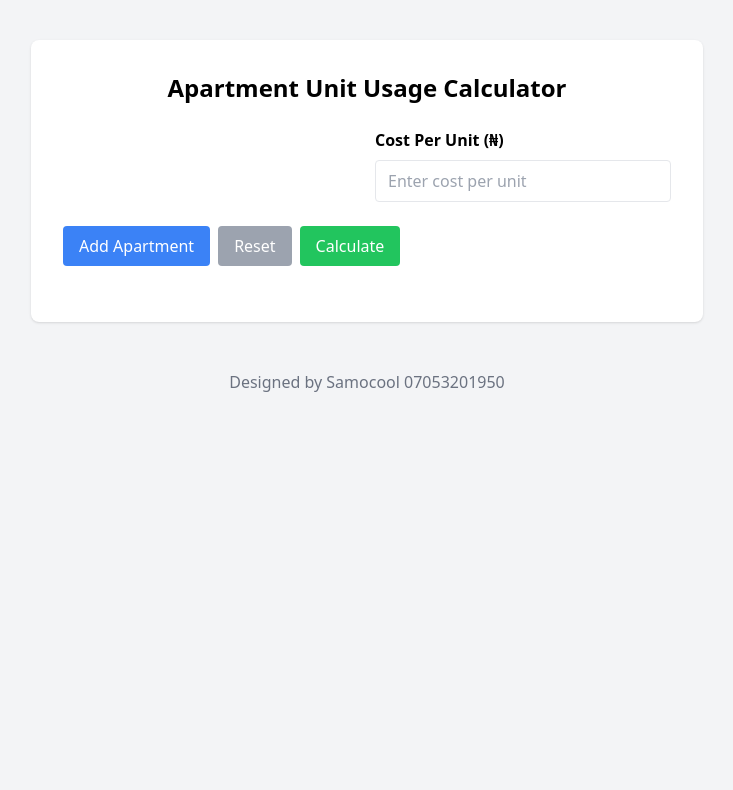
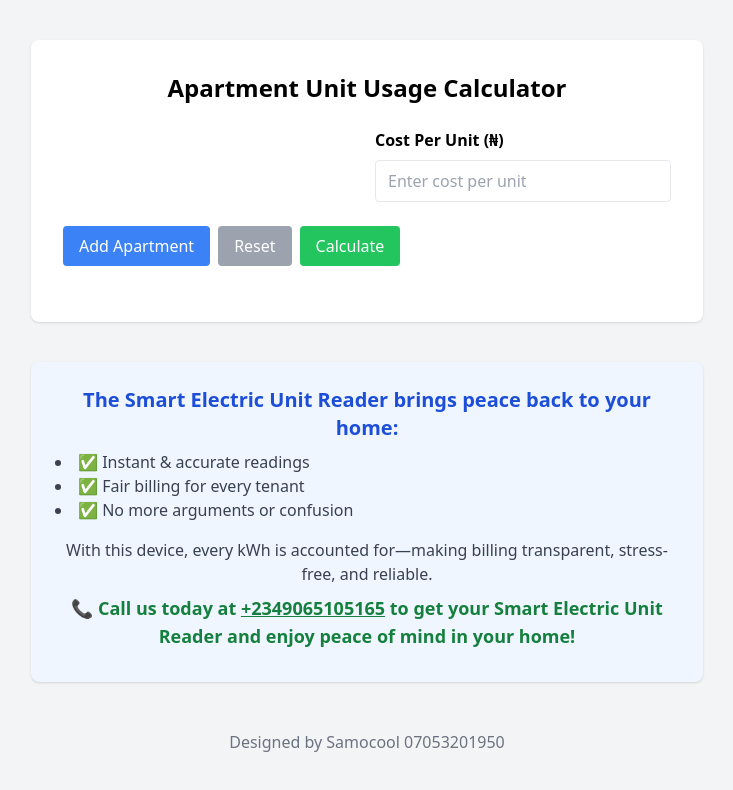
Before and after one commit to Samocool/Unit-calculator, a plain HTML site: page index.html in a window 1280 px wide. Shown: the whole page, without its empty margins (273-1006 px from the left). Drawn offline with nearby package versions, Linux system fonts and the light colour scheme.

Commit message:
Update index.html

```diff
--- a/index.html
+++ b/index.html
@@ -28,6 +28,16 @@
         <div id="results"></div>
     </div>
     <script src="script.js"></script>
+    <div class="max-w-2xl mx-auto mt-10 mb-4 p-6 bg-blue-50 rounded-lg shadow text-center">
+        <h2 class="text-xl font-bold mb-2 text-blue-700">The Smart Electric Unit Reader brings peace back to your home:</h2>
+        <ul class="mb-4 text-left list-disc list-inside text-gray-700">
+            <li>✅ Instant & accurate readings</li>
+            <li>✅ Fair billing for every tenant</li>
+            <li>✅ No more arguments or confusion</li>
+        </ul>
+        <p class="mb-2 text-gray-700">With this device, every kWh is accounted for—making billing transparent, stress-free, and reliable.</p>
+        <div class="font-semibold text-lg text-green-700 mb-2">📞 Call us today at <a href="tel:+2349065105165" class="underline">+2349065105165</a> to get your Smart Electric Unit Reader and enjoy peace of mind in your home!</div>
+    </div>
      <footer class="text-center text-gray-500 py-4 mt-8">
         Designed by Samocool 07053201950
     </footer>
```
